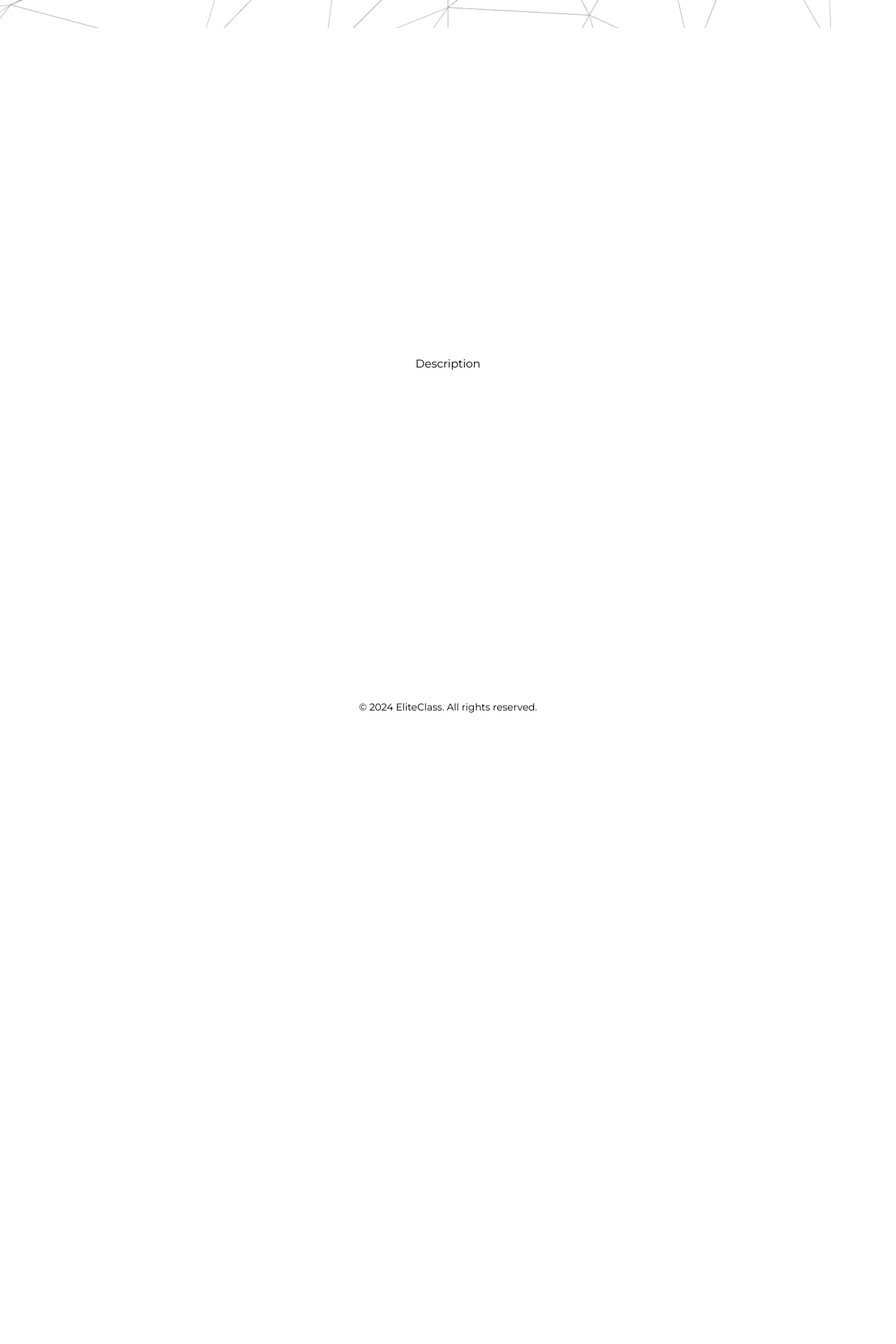
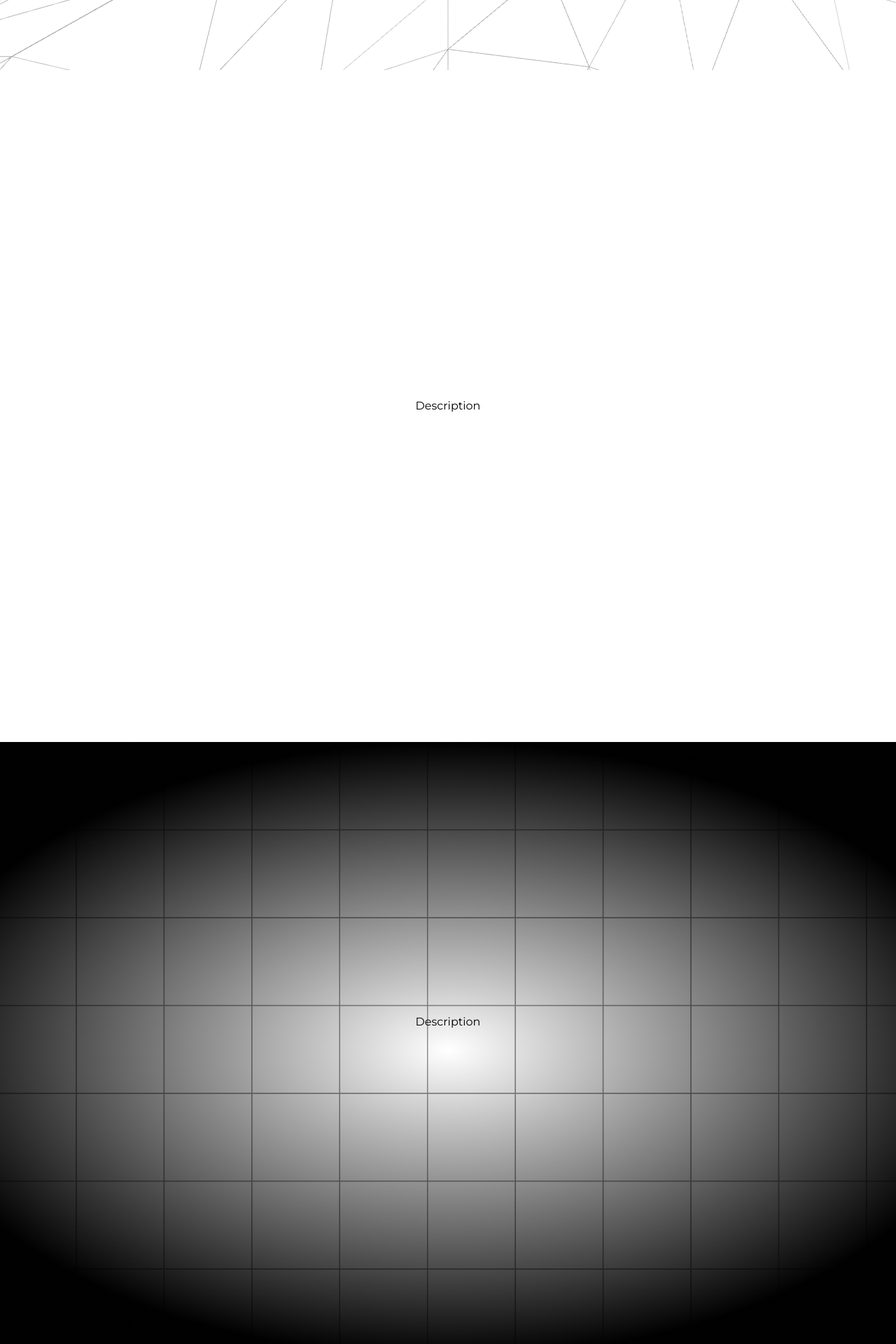
Before and after one commit to Venture-Elite-Class/landing-page, a Next.js app: page / in a window 1280 px wide. Shown: the part 700-2620 px from the top of the page at 70% size. Before the commit the page ends 1720 px from the top, so only its background shows below. Built offline with nearby package versions, Linux system fonts and the light colour scheme.

Commit message:
Section Layout added

```diff
--- a/app/layout.tsx
+++ b/app/layout.tsx
@@ -14,7 +14,7 @@ export default function RootLayout({
 }>) {
   return (
     <html lang="en" suppressHydrationWarning>
-      <body className="antialiased" suppressHydrationWarning>
+      <body className="antialiased pt-10" suppressHydrationWarning>
         <Navbar />
         {children}
         <footer className="row-start-3 text-sm text-center serif">
--- a/app/page.tsx
+++ b/app/page.tsx
@@ -1,4 +1,5 @@
 import HomeLayout from '@/components/home/HomeLayout';
+import SectionLayout from '@/components/ui/SectionLayout';
 import Hero from '@/components/home/Hero';
 import Description from '@/components/home/Description';
 
@@ -8,9 +9,17 @@ export default function Home() {
       <HomeLayout showWavyBackground>
         <Hero />
       </HomeLayout>
-      <HomeLayout>
+      <SectionLayout>
         <Description />
-      </HomeLayout>
+      </SectionLayout>
+      <SectionLayout
+        background={{
+          type: "image",
+          image: "/images/home-bg.png",
+          alt: "Home background"
+        }}>
+        <Description />
+      </SectionLayout>
     </div>
   );
 }
--- a/components/home/Hero.tsx
+++ b/components/home/Hero.tsx
@@ -2,12 +2,14 @@ import { CTAButton } from '@/components/ui/CTAButton';
 
 export default function Hero() {
   return (
-    <main className="flex flex-col gap-8 items-center justify-center min-h-[calc(100vh-60px)] pointer-events-auto relative">
+    <main className="flex flex-col gap-8 items-center justify-center min-h-[calc(100vh-40px)] pointer-events-auto relative">
       <h1 className="text-7xl font-bold serif text-center max-w-7xl">
         Get Azure Certified in <span className="text-gradient-1 serif">Silicon Valley</span>
       </h1>
-      <CTAButton>Learn More</CTAButton>
-      <CTAButton variant="outline">View Programs</CTAButton>
+      <div className="flex content-center items-center gap-4">
+        <CTAButton>Learn More</CTAButton>
+        <CTAButton variant="outline">View Programs</CTAButton>
+      </div>
     </main>
   );
 }
--- /dev/null
+++ b/components/ui/SectionLayout.tsx
@@ -0,0 +1,43 @@
+import WavyBackground from "../three/WavyBackground";
+import Image from "next/image";
+
+interface SectionLayoutProps {
+  children: React.ReactNode;
+  background?: {
+    type: "wavy" | "image" | "none";
+    image?: string;
+    alt?: string;
+  };
+  className?: string;
+}
+
+export default function SectionLayout({
+  children,
+  background = { type: "none" },
+  className = ""
+}: SectionLayoutProps) {
+  return (
+    <div className="relative w-full min-h-screen max-w-full">
+      {/* Background Layer */}
+      {background.type === "wavy" && <WavyBackground />}
+      {background.type === "image" && background.image && (
+        <div className="absolute inset-0 w-full h-full">
+          <Image
+            src={background.image}
+            alt={background.alt || "Background"}
+            fill
+            className="object-cover"
+            priority
+          />
+        </div>
+      )}
+
+      {/* Content Layer */}
+      <div className={`relative z-10 grid grid-rows-1 items-center justify-items-center min-h-screen pb-20 pointer-events-none ${className}`}>
+        <div className="pointer-events-auto w-full relative">
+          {children}
+        </div>
+      </div>
+    </div>
+  );
+}
```
